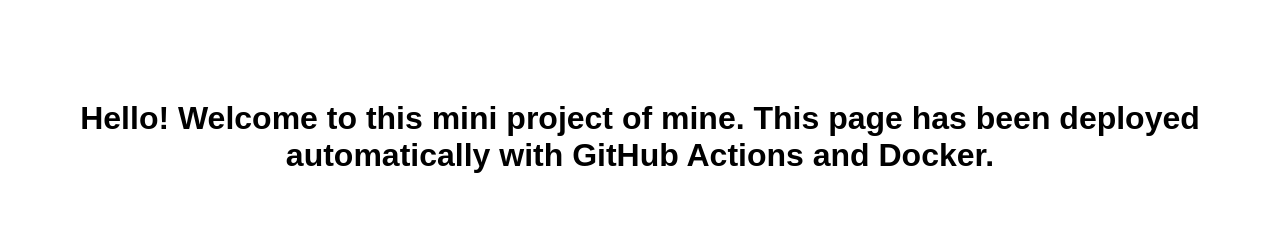
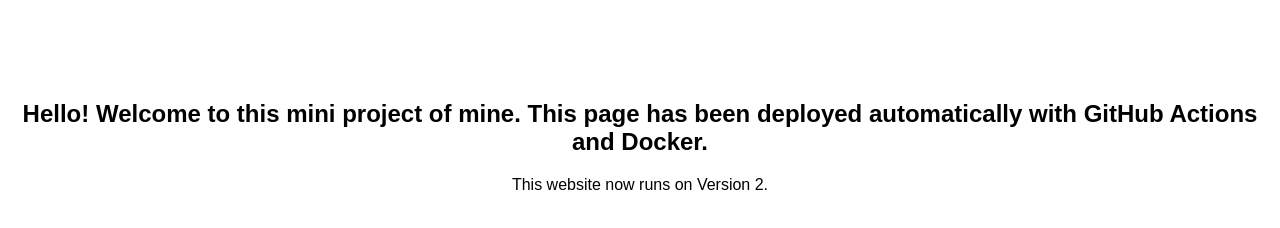
Before and after one commit to noukoo/my-mini-website, a plain HTML site: page index.html in a window 1280 px wide. Drawn offline with Linux system fonts and the light colour scheme.

Commit message:
Release v2

```diff
--- a/index.html
+++ b/index.html
@@ -4,6 +4,7 @@
 	<title>Here lies a mini project!</title>
 </head>
 <body style="font-family: sans-serif; text-align: center; margin-top: 100px;">
-	<h1>Hello! Welcome to this mini project of mine. This page has been deployed automatically with GitHub Actions and Docker.</h1>
+	<h2>Hello! Welcome to this mini project of mine. This page has been deployed automatically with GitHub Actions and Docker.</h2>
+	<p>This website now runs on Version 2.</p>
 </body>
 </hmtl>
```
Also changed, not shown: 1 other file.
